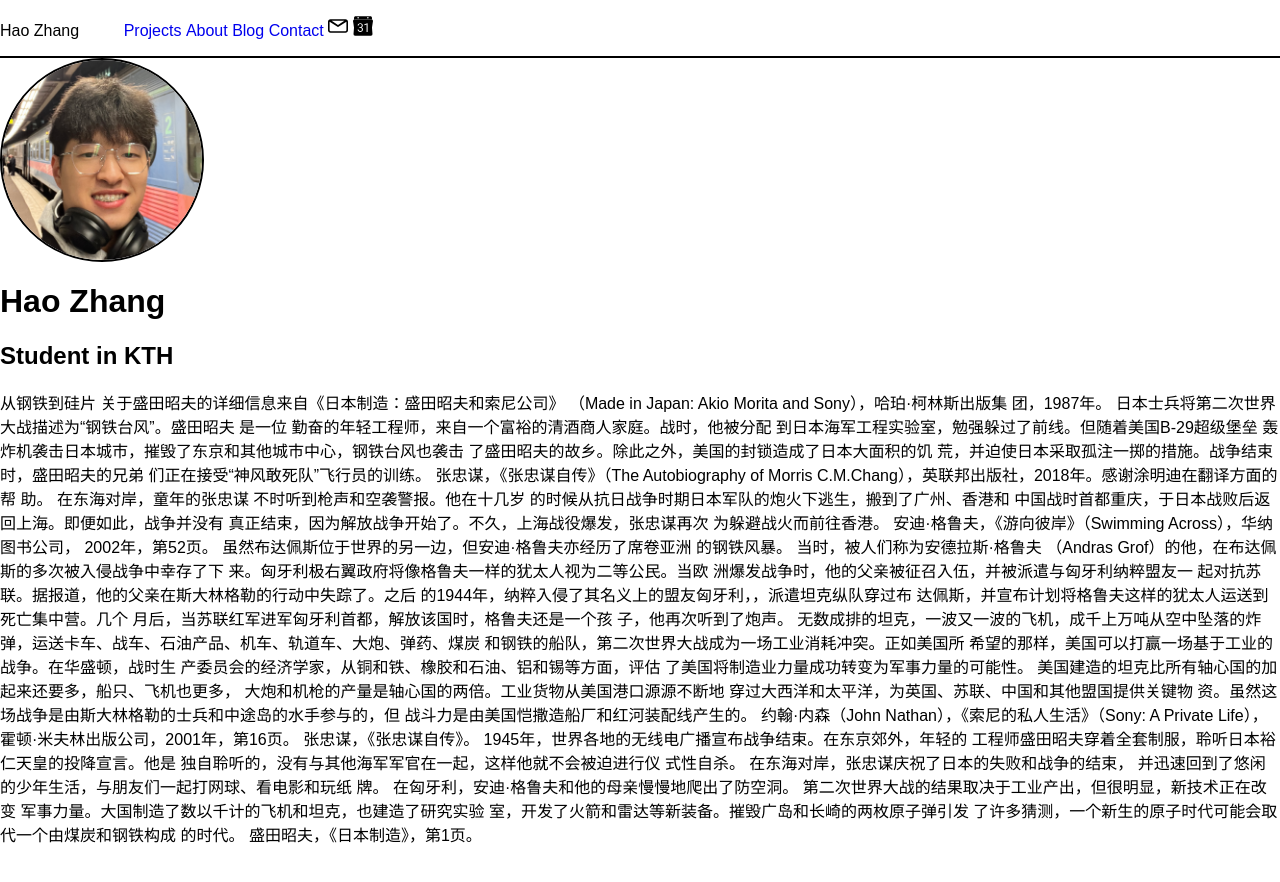
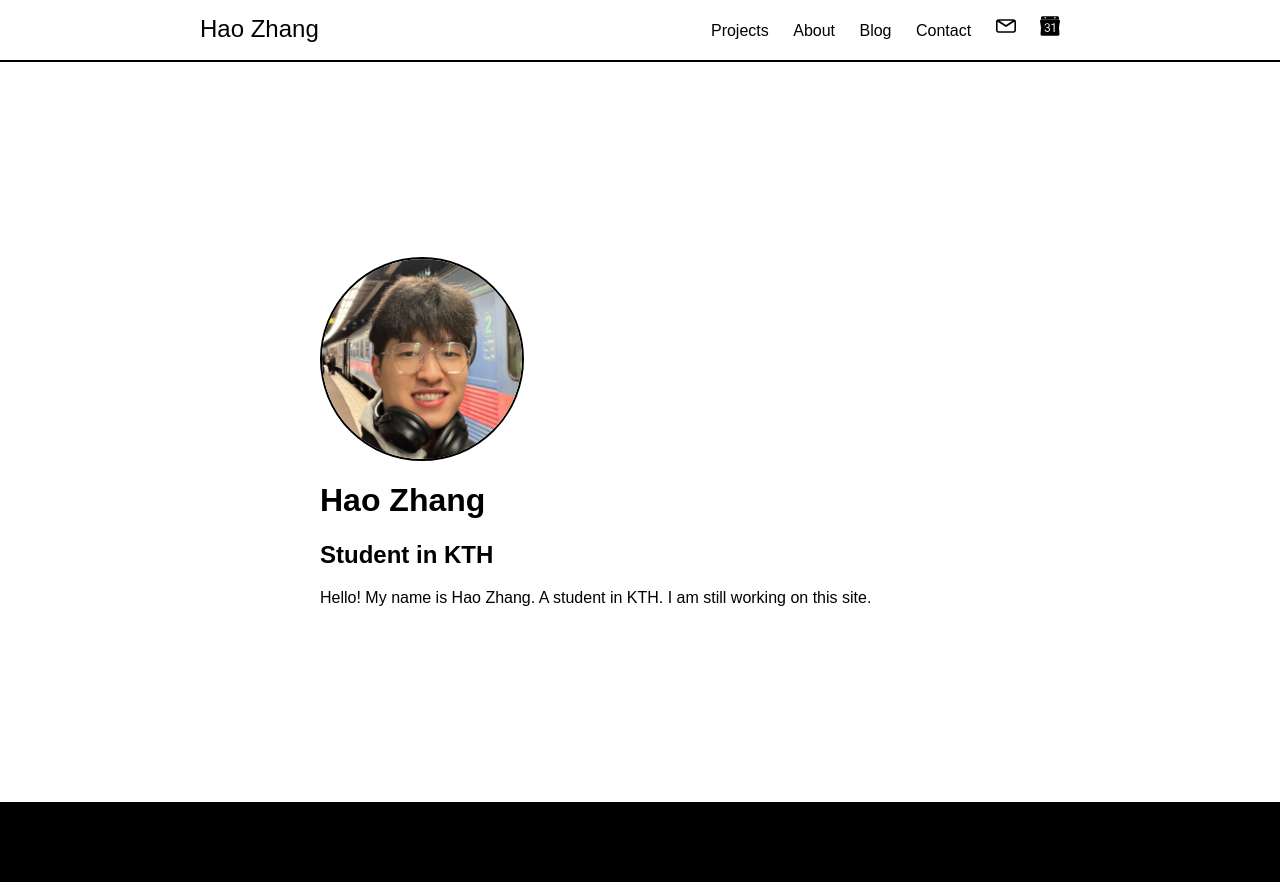
Before and after one commit to Ha0-Z/haozhang.se, a plain HTML site: page index.html in a window 1280 px wide. Drawn offline with Linux system fonts and the light colour scheme.

Commit message:
Fixed css for the home page of my site

```diff
--- a/index.html
+++ b/index.html
@@ -6,6 +6,7 @@
     <link rel="stylesheet" href="style.css">
 <body>
     <header>
+        <div id="topbar-container">
             <div id="icon-text">
                 <a href="/">Hao Zhang</a>
 
@@ -22,71 +23,17 @@
                     <li><a href="https://calendar.google.com/calendar/u/0/r"><img src="/src/Googlecalendar.svg" alt="Calendar" width="20px" height="20px"></a></li>
                 </ul>
             </nav>
+        </div>
     </header>
 
     <main>
+        <div id="center-box">
             <img id="selfie" src="/src/hao-zhang.JPG" alt="A photo on Hao Zhang" width="200px" height="200px">
             <h1>Hao Zhang</h1>
             <h2>Student in KTH</h2>
-        <p>从钢铁到硅片
-            关于盛田昭夫的详细信息来自《日本制造：盛田昭夫和索尼公司》
-            （Made in Japan: Akio Morita and Sony），哈珀·柯林斯出版集
-            团，1987年。
-            日本士兵将第二次世界大战描述为“钢铁台风”。盛田昭夫
-            是一位
-            勤奋的年轻工程师，来自一个富裕的清酒商人家庭。战时，他被分配
-            到日本海军工程实验室，勉强躲过了前线。但随着美国B-29超级堡垒
-            轰炸机袭击日本城市，摧毁了东京和其他城市中心，钢铁台风也袭击
-            了盛田昭夫的故乡。除此之外，美国的封锁造成了日本大面积的饥
-            荒，并迫使日本采取孤注一掷的措施。战争结束时，盛田昭夫的兄弟
-            们正在接受“神风敢死队”飞行员的训练。
-            张忠谋，《张忠谋自传》（The Autobiography of Morris
-             C.M.Chang），英联邦出版社，2018年。感谢涂明迪在翻译方面的帮
-            助。
-            在东海对岸，童年的张忠谋 不时听到枪声和空袭警报。他在十几岁
-            的时候从抗日战争时期日本军队的炮火下逃生，搬到了广州、香港和
-            中国战时首都重庆，于日本战败后返回上海。即便如此，战争并没有
-            真正结束，因为解放战争开始了。不久，上海战役爆发，张忠谋再次
-            为躲避战火而前往香港。
-            安迪·格鲁夫，《游向彼岸》（Swimming Across），华纳图书公司，
-            2002年，第52页。
-            虽然布达佩斯位于世界的另一边，但安迪·格鲁夫亦经历了席卷亚洲
-            的钢铁风暴。 当时，被人们称为安德拉斯·格鲁夫
-            （Andras Grof）的他，在布达佩斯的多次被入侵战争中幸存了下
-            来。匈牙利极右翼政府将像格鲁夫一样的犹太人视为二等公民。当欧
-            洲爆发战争时，他的父亲被征召入伍，并被派遣与匈牙利纳粹盟友一
-            起对抗苏联。据报道，他的父亲在斯大林格勒的行动中失踪了。之后
-            的1944年，纳粹入侵了其名义上的盟友匈牙利，，派遣坦克纵队穿过布
-            达佩斯，并宣布计划将格鲁夫这样的犹太人运送到死亡集中营。几个
-            月后，当苏联红军进军匈牙利首都，解放该国时，格鲁夫还是一个孩
-            子，他再次听到了炮声。
-            无数成排的坦克，一波又一波的飞机，成千上万吨从空中坠落的炸
-            弹，运送卡车、战车、石油产品、机车、轨道车、大炮、弹药、煤炭
-            和钢铁的船队，第二次世界大战成为一场工业消耗冲突。正如美国所
-            希望的那样，美国可以打赢一场基于工业的战争。在华盛顿，战时生
-            产委员会的经济学家，从铜和铁、橡胶和石油、铝和锡等方面，评估
-            了美国将制造业力量成功转变为军事力量的可能性。
-            美国建造的坦克比所有轴心国的加起来还要多，船只、飞机也更多，
-            大炮和机枪的产量是轴心国的两倍。工业货物从美国港口源源不断地
-            穿过大西洋和太平洋，为英国、苏联、中国和其他盟国提供关键物
-            资。虽然这场战争是由斯大林格勒的士兵和中途岛的水手参与的，但
-            战斗力是由美国恺撒造船厂和红河装配线产生的。
-            约翰·内森（John Nathan），《索尼的私人生活》（Sony: A
-             Private Life），霍顿·米夫林出版公司，2001年，第16页。
-            张忠谋，《张忠谋自传》。
-            1945年，世界各地的无线电广播宣布战争结束。在东京郊外，年轻的
-            工程师盛田昭夫穿着全套制服，聆听日本裕仁天皇的投降宣言。他是
-            独自聆听的，没有与其他海军军官在一起，这样他就不会被迫进行仪
-            式性自杀。
-            在东海对岸，张忠谋庆祝了日本的失败和战争的结束，
-            并迅速回到了悠闲的少年生活，与朋友们一起打网球、看电影和玩纸
-            牌。 在匈牙利，安迪·格鲁夫和他的母亲慢慢地爬出了防空洞。
-            第二次世界大战的结果取决于工业产出，但很明显，新技术正在改变
-            军事力量。大国制造了数以千计的飞机和坦克，也建造了研究实验
-            室，开发了火箭和雷达等新装备。摧毁广岛和长崎的两枚原子弹引发
-            了许多猜测，一个新生的原子时代可能会取代一个由煤炭和钢铁构成
-            的时代。
-            盛田昭夫，《日本制造》，第1页。</p>
+            <p>Hello! My name is Hao Zhang. A student in KTH. I am still working on this site.</p>
+
+        </div>
     </main>
 
     <footer>
--- a/style.css
+++ b/style.css
@@ -1,33 +1,77 @@
 body {
     margin: 0;
     font-family: sans-serif;
+    height: 100%;
 }
 header {
     position: sticky;
     top: 0;
+    z-index: 1;
 
     background-color: white;
     border-bottom: 2px solid black;
 }
 
+#topbar-container {
+    margin: 0px 200px 0px 200px;
+    overflow:auto;
+    height: 60px;
+}
+
+
 #icon-text {
-    display: inline-block;
+    float: left;
+    margin-top: 15px;
 }
 
 #icon-text a {
     color: black;
     text-decoration: none;
+    font-size: x-large;
 }
 
 nav {
-    display: inline-block;
+    float: right;
 }
 
 nav li {
     display: inline;
+    margin-right: 20px;
 }
 nav a {
     text-decoration: none;
+}
+
+nav a:link {
+    color: black;
+}
+
+nav a:visited {
+    color:black;
+}
+
+nav a:hover {
+    color:gold;
+}
+
+main {
+    /* 60px is the height of the top bar */
+    height: calc(100% - 60px);
+}
+
+#center-box {
+    margin-left: auto;
+
+    margin-right: auto;
+
+    width: 50%;
+
+    position: relative;
+
+    top: 50%;
+
+    transform: translateY(-50%);
+
 }
 
 #selfie {
@@ -39,3 +83,8 @@ footer {
     background-color: #999999;
     color: white;
 }
+
+footer {
+    background-color: black;
+    height: 400px;
+}
```
Lines whose indentation alone changed are shown as unchanged.
